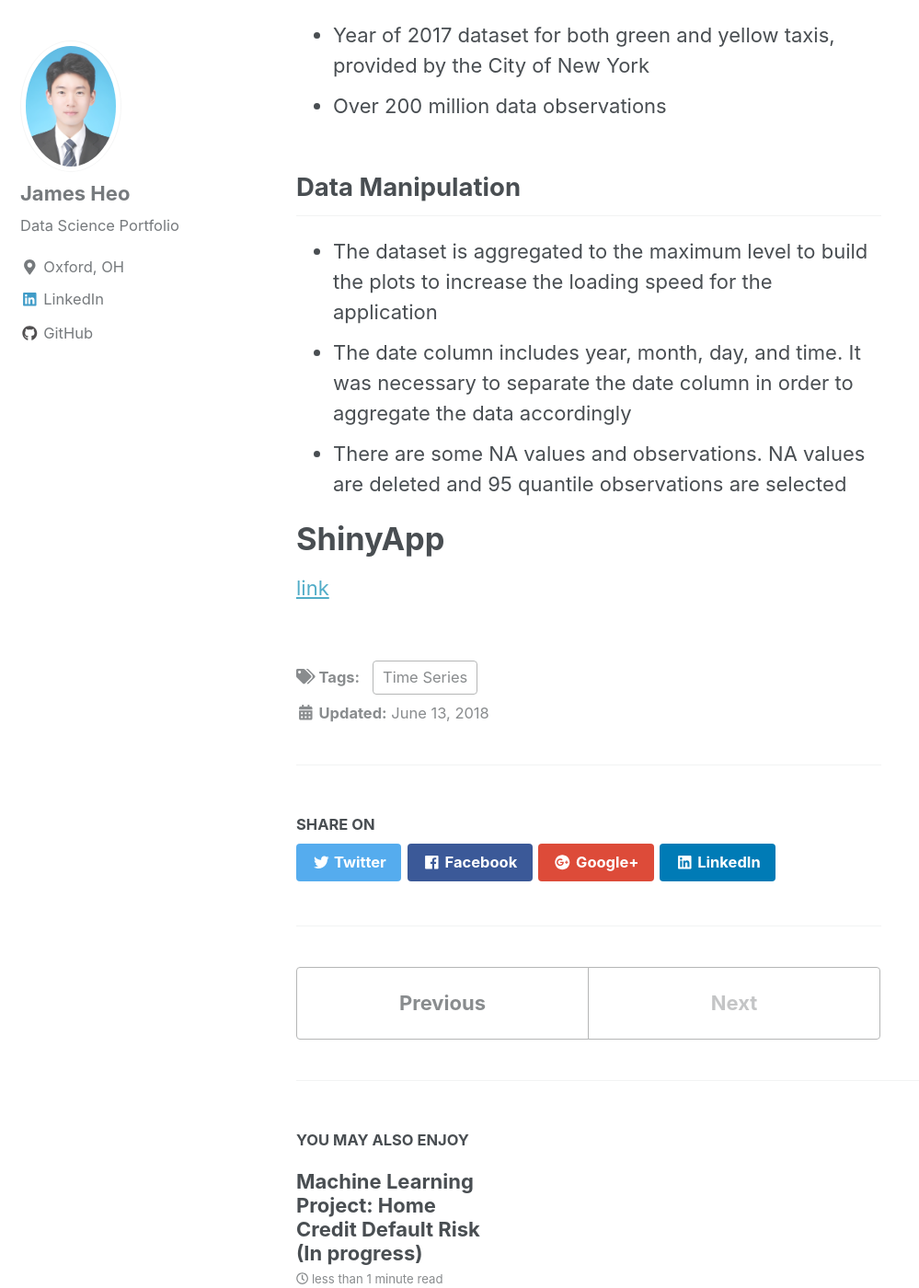
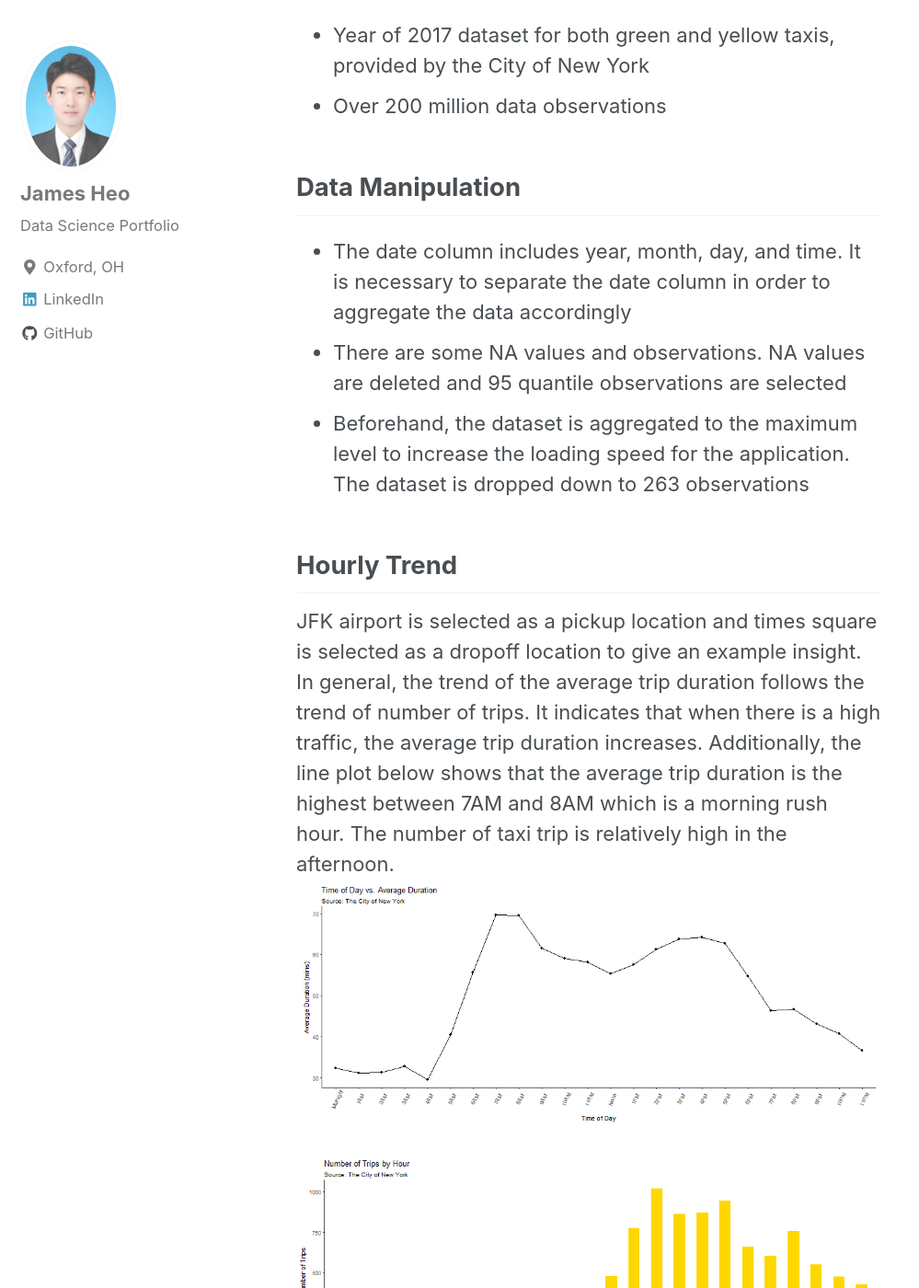
Before and after one commit to JamesHeo/heojstats.github.io, a Jekyll site: the page built from _posts/2018-06-13-NYCTaxiCaps.md, in a window 1280 px wide and 1400 px high, scrolled down 1076 px. Shown: the whole window at 92% size, without its empty margins (0-999 px from the left). Built offline with Jekyll 4.4.1, drawn with Linux system fonts in a browser that asks for light colours; nearby versions of some CDN libraries; some of the changed text lies outside the part shown.

Commit message:
Added the charts and insights

```diff
--- a/_posts/2018-06-13-NYCTaxiCaps.md
+++ b/_posts/2018-06-13-NYCTaxiCaps.md
@@ -16,9 +16,15 @@ The goal of this project is to find several taxi trip trends in the city of New
 * Over 200 million data observations
 
 ## Data Manipulation
-* The dataset is aggregated to the maximum level to build the plots to increase the loading speed for the application
-* The date column includes year, month, day, and time. It was necessary to separate the date column in order to aggregate the data accordingly
+* The date column includes year, month, day, and time. It is necessary to separate the date column in order to aggregate the data accordingly
 * There are some NA values and observations. NA values are deleted and 95 quantile observations are selected
+* Beforehand, the dataset is aggregated to the maximum level to increase the loading speed for the application. The dataset is dropped down to 263 observations
 
-# ShinyApp
+## Hourly Trend
+JFK airport is selected as a pickup location and times square is selected as a dropoff location to give an example insight. In general, the trend of the average trip duration follows the trend of number of trips. It indicates that when there is a high traffic, the average trip duration increases. Additionally, the line plot below shows that the average trip duration is the highest between 7AM and 8AM which is a morning rush hour. The number of taxi trip is relatively high in the afternoon.
+<img src="{{ site.url }}{{ site.baseurl }}/images/NYCTaxi/TS.png" alt="linearly separable data">
+
+<img src="{{ site.url }}{{ site.baseurl }}/images/NYCTaxi/BC.png" alt="linearly separable data">
+
+## ShinyApp
 [link](https://heojstats.shinyapps.io/nyc_taxi_cab_app/)
```
Also changed, not shown: images/NYCTaxi/BC.PNG (added), images/NYCTaxi/BarChart.png (added), images/NYCTaxi/TS.PNG (added), 2 other files.
